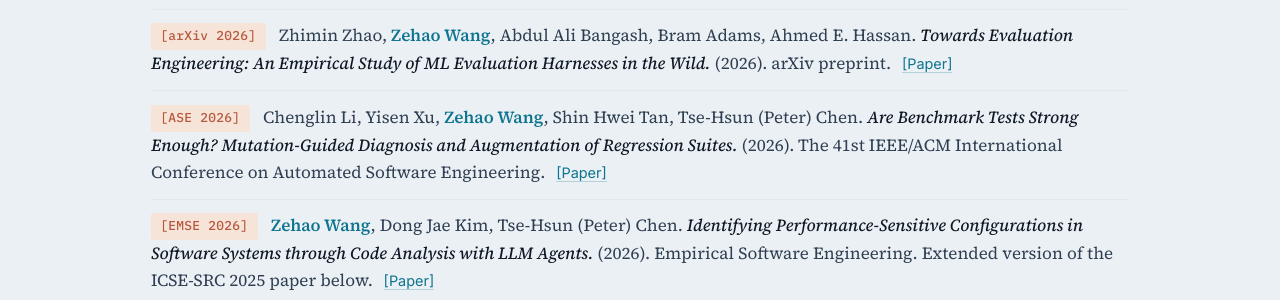
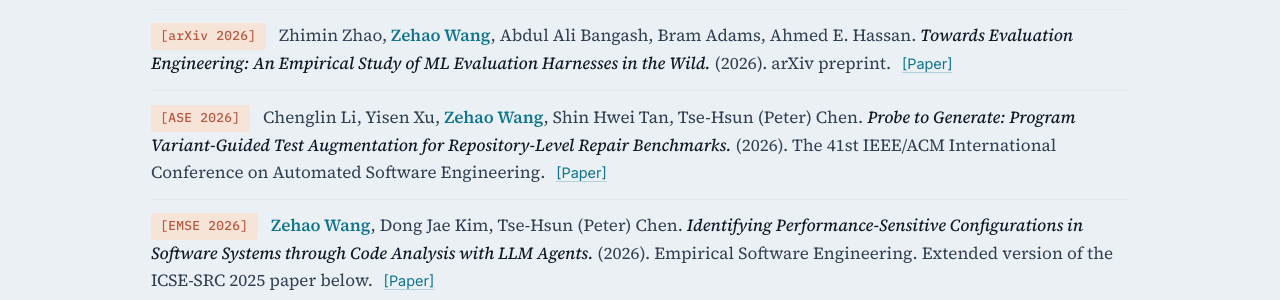
Before and after one commit to zehaowang00/zehaowang00.github.io, a Jekyll site: the page preview.html, which Jekyll copies as it is, in a window 1280 px wide and 900 px high, scrolled down 921 px. Shown: the part 155-455 px from the top of the window. Built offline with Jekyll 4.4.1, drawn with Linux system fonts in a browser that asks for light colours.

Commit message:
Update ASE 2026 paper title
Co-Authored-By: Claude Fable 5 <noreply@anthropic.com>

```diff
--- a/_layouts/home.html
+++ b/_layouts/home.html
@@ -149,7 +149,7 @@
         <li>
           <span class="paper__venue">[ASE 2026]</span>
           <span class="paper__authors">Chenglin Li, Yisen Xu, <span class="me">Zehao Wang</span>, Shin Hwei Tan, Tse-Hsun (Peter) Chen.</span>
-          <span class="paper__title">Are Benchmark Tests Strong Enough? Mutation-Guided Diagnosis and Augmentation of Regression Suites.</span>
+          <span class="paper__title">Probe to Generate: Program Variant-Guided Test Augmentation for Repository-Level Repair Benchmarks.</span>
           (2026). The 41st IEEE/ACM International Conference on Automated Software Engineering.
           <a class="paper__link" href="https://arxiv.org/abs/2604.01518" target="_blank" rel="noopener">[Paper]</a>
         </li>
--- a/preview.html
+++ b/preview.html
@@ -139,7 +139,7 @@
         <li>
           <span class="paper__venue">[ASE 2026]</span>
           <span class="paper__authors">Chenglin Li, Yisen Xu, <span class="me">Zehao Wang</span>, Shin Hwei Tan, Tse-Hsun (Peter) Chen.</span>
-          <span class="paper__title">Are Benchmark Tests Strong Enough? Mutation-Guided Diagnosis and Augmentation of Regression Suites.</span>
+          <span class="paper__title">Probe to Generate: Program Variant-Guided Test Augmentation for Repository-Level Repair Benchmarks.</span>
           (2026). The 41st IEEE/ACM International Conference on Automated Software Engineering.
           <a class="paper__link" href="https://arxiv.org/abs/2604.01518" target="_blank" rel="noopener">[Paper]</a>
         </li>
```
